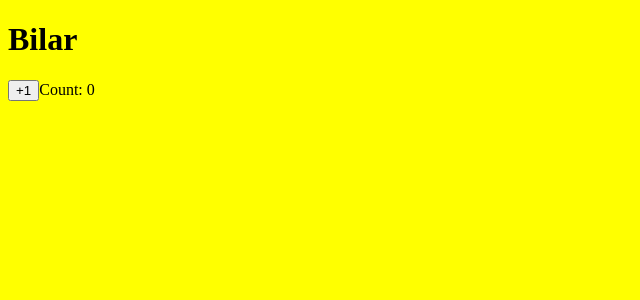
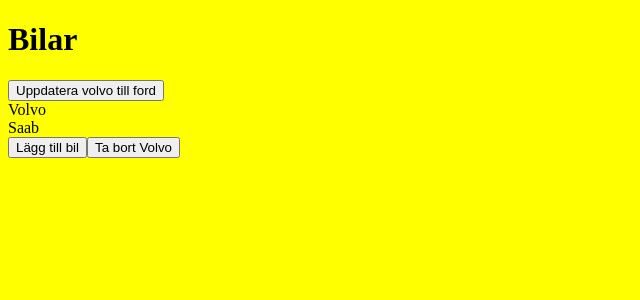
Before and after one commit to jonatanhallenberg/vite-demo-231218, a React (Vite) app: page /useStateExample in a window 1280 px wide. Shown: the top 300 px of the page, without its empty margins (0-640 px from the left). Built offline with nearby package versions, Linux system fonts and the light colour scheme.

Commit message:
cars assignment

```diff
--- a/src/components/Cars.tsx
+++ b/src/components/Cars.tsx
@@ -2,14 +2,51 @@
 
 export const Cars = () => {
 
-    // [ 3, (newValue) => void ]
-    const [count, setCount] = useState(0);
+    const [cars, setCars] = useState([{
+        id: 1,
+        manufacturer: "Volvo",
+        model: "V70"
+    },
+    {
+        id: 2,
+        manufacturer: "Saab",
+        model: "900"
+    }])
+
+    const updateManufacturerById = (id, newManufacturer, newModel) => {
+        setCars(
+            cars.map(car => car.id === id ? { ...car, manufacturer: newManufacturer, model: newModel } : car)
+        )
+    }
+
+    const addCar = (id, manufacturer, model) => {
+        const newCar = {
+            id: id,
+            manufacturer: manufacturer,
+            model: model
+        }
+
+        //Gör inte såhär då blir statet muterat
+        // cars.push(newCar)
+
+        setCars([...cars, newCar])
+    }
+
+    const removeCarById = (id) => {
+
+        //1. Använd .filter för att filtrera bort bilen med id som kommer in i funkitionen
+        //2. Anropa setCars med den nya filtrerade listan
+
+    }
 
     return <>
         <h1>Bilar</h1>
-        <button onClick={() => setCount(count + 1)}>+1</button>
-
-        Count: {count}
+        <button onClick={() => updateManufacturerById(1, "Ford", "Focus")}>Uppdatera volvo till ford</button>
+        {
+            cars.map(car => <div>{car.manufacturer}</div>)
+        }
+        <button onClick={() => addCar(3, "VW", "Beetle")}>Lägg till bil</button>
+        <button onClick={() => removeCarById(1)}>Ta bort Volvo</button>
     </>
 
 }
```
